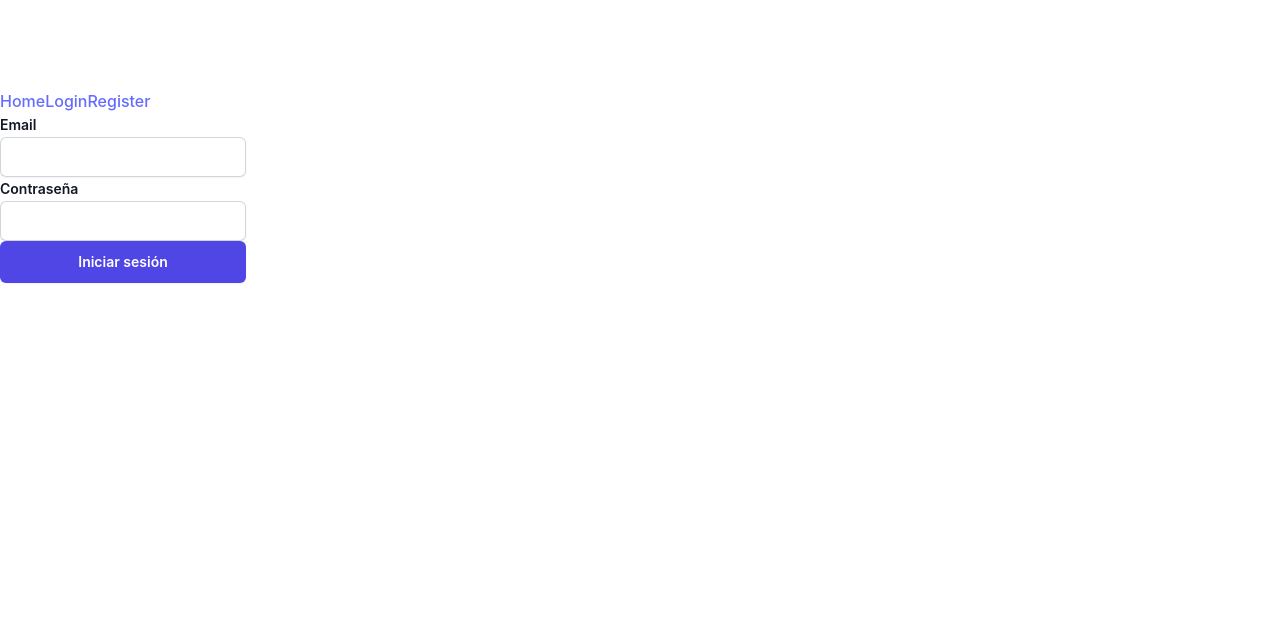
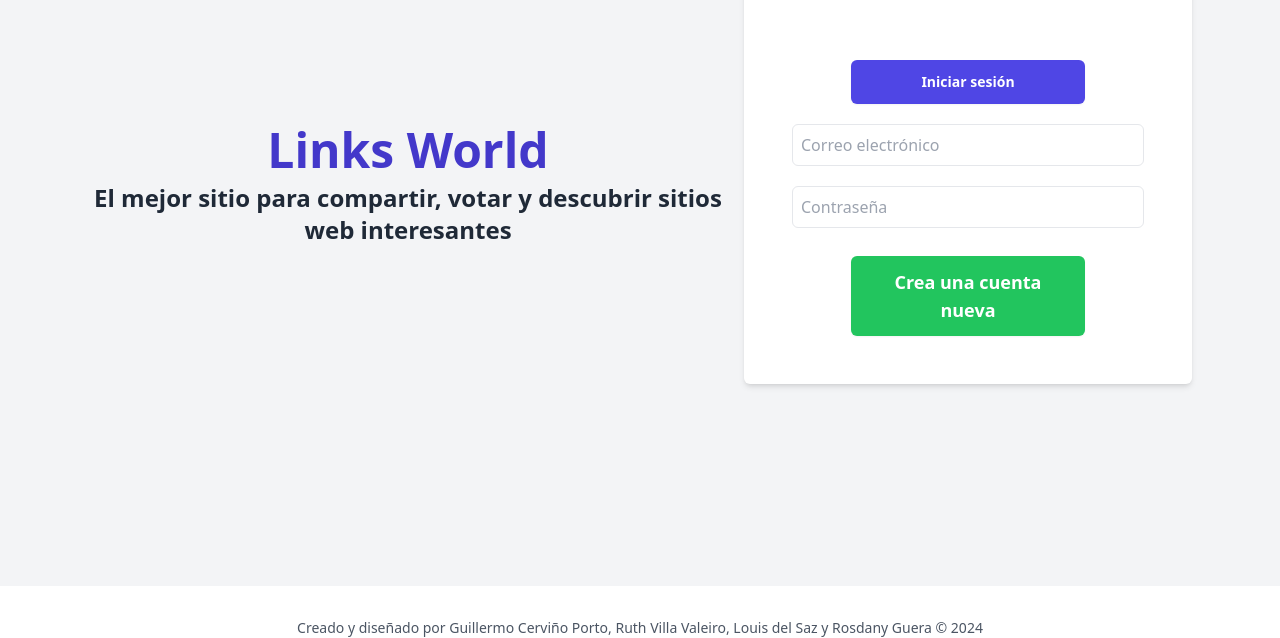
Before and after one commit to GuillermoGCP/Social-Links, a React (Vite) app: page /login in a window 1280 px wide. Shown: the part 214-852 px from the top of the page. Before the commit the page ends 800 px from the top, so only its background shows below. Built offline with nearby package versions, Linux system fonts and the light colour scheme.

Commit message:
Probar estilos

```diff
--- a/src/components/Button.jsx
+++ b/src/components/Button.jsx
@@ -1,16 +1,19 @@
 import PropTypes from "prop-types";
+
 const Button = ({ handler, children }) => {
   return (
     <button
-      className="block w-full rounded-md bg-indigo-600 px-3.5 py-2.5 text-center text-sm font-semibold text-white shadow-sm hover:bg-indigo-500 focus-visible:outline focus-visible:outline-2 focus-visible:outline-offset-2 focus-visible:outline-indigo-600"
+      className="block w-2/3 mx-auto rounded-md bg-indigo-600 px-4 py-3 text-center text-sm font-semibold text-white shadow-sm hover:bg-indigo-500 focus:outline-none focus:ring focus:border-indigo-500 focus:ring-indigo-200"
       onClick={handler}
     >
       {children}
     </button>
   );
 };
+
 Button.propTypes = {
   handler: PropTypes.func,
   children: PropTypes.node,
 };
+
 export default Button;
--- a/src/components/EmailInput.jsx
+++ b/src/components/EmailInput.jsx
@@ -1,15 +1,17 @@
 import PropTypes from "prop-types";
-const EmailInput = ({ email, setEmail }) => {
+
+const EmailInput = ({ email, setEmail, placeholder, children }) => {
   return (
-    <>
+    <div className="mb-4">
       <label
-        className="block text-sm font-semibold leading-6 text-gray-900"
+        className="block text-sm font-semibold text-gray-700"
         htmlFor="email"
       >
-        Email
+        {children}
       </label>
       <input
-        className="block w-full rounded-md border-0 px-3.5 py-2 text-gray-900 shadow-sm ring-1 ring-inset ring-gray-300 placeholder:text-gray-400 focus:ring-2 focus:ring-inset focus:ring-indigo-600 sm:text-sm sm:leading-6"
+        placeholder={placeholder}
+        className="mt-1 p-2 w-full border rounded-md focus:outline-none focus:border-indigo-500 focus:ring focus:ring-indigo-200"
         type="email"
         id="email"
         value={email}
@@ -17,11 +19,15 @@ const EmailInput = ({ email, setEmail }) => {
           setEmail(e.target.value);
         }}
       />
-    </>
+    </div>
   );
 };
+
 EmailInput.propTypes = {
   email: PropTypes.string,
   setEmail: PropTypes.func,
+  placeholder: PropTypes.string,
+  children: PropTypes.node,
 };
+
 export default EmailInput;
--- a/src/components/Navigation.jsx
+++ b/src/components/Navigation.jsx
@@ -2,11 +2,31 @@ import { Link } from "react-router-dom";
 
 const Navigation = () => {
   return (
-    <>
-      <Link to="/">Home</Link>
-      <Link to="/login">Login</Link>
-      <Link to="/register">Register</Link>
-    </>
+    <nav className="bg-gray-800 p-4">
+      <div className="flex items-center justify-between">
+        <Link
+          to="/"
+          className="text-white text-lg font-semibold hover:text-gray-300 mr-4"
+        >
+          Home
+        </Link>
+        <div className="flex items-center space-x-4">
+          <Link
+            to="/login"
+            className="text-white hover:text-gray-300 transition duration-300"
+          >
+            Iniciar Sesión
+          </Link>
+          <Link
+            to="/register"
+            className="text-white hover:text-gray-300 transition duration-300"
+          >
+            Registrarse
+          </Link>
+        </div>
+      </div>
+    </nav>
   );
 };
+
 export default Navigation;
--- a/src/components/PasswordInput.jsx
+++ b/src/components/PasswordInput.jsx
@@ -1,15 +1,17 @@
 import PropTypes from "prop-types";
-const PasswordForm = ({ password, setPassword }) => {
+
+const PasswordForm = ({ password, setPassword, placeholder, children }) => {
   return (
-    <>
+    <div className="mb-4">
       <label
-        className="block text-sm font-semibold leading-6 text-gray-900"
+        className="block text-sm font-semibold text-gray-700"
         htmlFor="password"
       >
-        Contraseña
+        {children}
       </label>
       <input
-        className="block w-full rounded-md border-0 px-3.5 py-2 text-gray-900 shadow-sm ring-1 ring-inset ring-gray-300 placeholder:text-gray-400 focus:ring-2 focus:ring-inset focus:ring-indigo-600 sm:text-sm sm:leading-6"
+        placeholder={placeholder}
+        className="mt-1 p-2 w-full border rounded-md focus:outline-none focus:border-indigo-500 focus:ring focus:ring-indigo-200"
         type="password"
         id="password"
         value={password}
@@ -17,11 +19,15 @@ const PasswordForm = ({ password, setPassword }) => {
           setPassword(e.target.value);
         }}
       />
-    </>
+    </div>
   );
 };
+
 PasswordForm.propTypes = {
   password: PropTypes.string,
   setPassword: PropTypes.func,
+  placeholder: PropTypes.string,
+  children: PropTypes.node,
 };
+
 export default PasswordForm;
--- a/src/components/TextInput.jsx
+++ b/src/components/TextInput.jsx
@@ -1,15 +1,16 @@
 import PropTypes from "prop-types";
+
 const TextInput = ({ name, setName, children }) => {
   return (
-    <>
+    <div className="mb-4">
       <label
-        className="block text-sm font-semibold leading-6 text-gray-900"
+        className="block text-sm font-semibold text-gray-700"
         htmlFor="name"
       >
         {children}
       </label>
       <input
-        className="block w-full rounded-md border-0 px-3.5 py-2 text-gray-900 shadow-sm ring-1 ring-inset ring-gray-300 placeholder:text-gray-400 focus:ring-2 focus:ring-inset focus:ring-indigo-600 sm:text-sm sm:leading-6"
+        className="mt-1 p-2 w-full border rounded-md focus:outline-none focus:border-indigo-500 focus:ring focus:ring-indigo-200"
         type="text"
         id="name"
         value={name}
@@ -17,12 +18,14 @@ const TextInput = ({ name, setName, children }) => {
           setName(e.target.value);
         }}
       />
-    </>
+    </div>
   );
 };
+
 TextInput.propTypes = {
   name: PropTypes.string,
   setName: PropTypes.func,
   children: PropTypes.node,
 };
+
 export default TextInput;
--- a/src/index.css
+++ b/src/index.css
@@ -1,72 +1,3 @@
 @import "tailwindcss/base";
 @import "tailwindcss/components";
 @import "tailwindcss/utilities";
-
-:root {
-  font-family: Inter, system-ui, Avenir, Helvetica, Arial, sans-serif;
-  line-height: 1.5;
-  font-weight: 400;
-
-  color-scheme: light dark;
-  color: rgba(255, 255, 255, 0.87);
-  background-color: #242424;
-
-  font-synthesis: none;
-  text-rendering: optimizeLegibility;
-  -webkit-font-smoothing: antialiased;
-  -moz-osx-font-smoothing: grayscale;
-}
-
-a {
-  font-weight: 500;
-  color: #646cff;
-  text-decoration: inherit;
-}
-a:hover {
-  color: #535bf2;
-}
-
-body {
-  margin: 0;
-  display: flex;
-  place-items: center;
-  min-width: 320px;
-  min-height: 100vh;
-}
-
-h1 {
-  font-size: 3.2em;
-  line-height: 1.1;
-}
-
-button {
-  border-radius: 8px;
-  border: 1px solid transparent;
-  padding: 0.6em 1.2em;
-  font-size: 1em;
-  font-weight: 500;
-  font-family: inherit;
-  background-color: #1a1a1a;
-  cursor: pointer;
-  transition: border-color 0.25s;
-}
-button:hover {
-  border-color: #646cff;
-}
-button:focus,
-button:focus-visible {
-  outline: 4px auto -webkit-focus-ring-color;
-}
-
-@media (prefers-color-scheme: light) {
-  :root {
-    color: #213547;
-    background-color: #ffffff;
-  }
-  a:hover {
-    color: #747bff;
-  }
-  button {
-    background-color: #f9f9f9;
-  }
-}
--- a/src/pages/Login.jsx
+++ b/src/pages/Login.jsx
@@ -1,21 +1,56 @@
 import EmailInput from "../components/EmailInput";
+import PasswordInput from "../components/PasswordInput";
 import Button from "../components/Button";
-import PasswordInput from "../components/PasswordInput";
 import useLogin from "../hooks/useLogin";
-import Navigation from "../components/Navigation";
+import { Link } from "react-router-dom";
 
 const Login = () => {
   const { email, setEmail, password, setPassword, loginHandler } = useLogin();
 
   return (
     <>
-      <Navigation />
-      <form>
-        <EmailInput email={email} setEmail={setEmail} />
-        <PasswordInput password={password} setPassword={setPassword} />
-        <Button handler={loginHandler}>Iniciar sesión</Button>
-      </form>
+      <div className="min-h-screen flex flex-col lg:flex-row items-center justify-center bg-gray-100">
+        <div className="lg:w-1/2 mb-8 lg:mb-0 text-center">
+          <h1 className="text-5xl font-extrabold mb-2 mt-4 text-indigo-700">
+            Links World
+          </h1>
+          <h2 className="text-xl lg:text-2xl font-semibold mb-4 mt-2 text-gray-800">
+            El mejor sitio para compartir, votar y descubrir sitios web
+            interesantes
+          </h2>
+        </div>
+        <div className="lg:w-1/2 bg-white p-8 lg:p-12 shadow-md rounded-md max-w-md w-full lg:ml-4">
+          <h2 className="text-3xl font-semibold mb-6 text-center"></h2>
+          <form className="space-y-4" onSubmit={loginHandler}>
+            <Button handler={loginHandler} className="mb-7 h-16">
+              Iniciar sesión
+            </Button>
+            <EmailInput
+              email={email}
+              setEmail={setEmail}
+              placeholder="Correo electrónico"
+            />
+            <PasswordInput
+              password={password}
+              setPassword={setPassword}
+              placeholder="Contraseña"
+            />
+            <Link to="/register">
+              <p className="block w-2/3 mx-auto rounded-md bg-green-500 px-4 py-3 text-center text-lg font-semibold text-white shadow-sm hover:bg-green-400 focus:outline-none focus:ring focus:border-green-500 focus:ring-green-200 mt-7">
+                Crea una cuenta nueva
+              </p>
+            </Link>
+          </form>
+        </div>
+      </div>
+      <footer className="mt-8 text-gray-600 text-sm text-center mb-8">
+        <p>
+          Creado y diseñado por Guillermo Cerviño Porto, Ruth Villa Valeiro,
+          Louis del Saz y Rosdany Guera &copy; 2024
+        </p>
+      </footer>
     </>
   );
 };
+
 export default Login;
--- a/src/pages/Register.jsx
+++ b/src/pages/Register.jsx
@@ -17,17 +17,20 @@ const Register = () => {
   } = useRegister();
 
   return (
-    <>
+    <div className="min-h-screen flex flex-col items-center justify-center bg-gray-100">
       <Navigation />
-      <form>
+      <div className="bg-white p-8 shadow-md rounded-md max-w-md w-full">
+        <h2 className="text-2xl font-semibold mb-6">Registro</h2>
+        <form className="space-y-4" onSubmit={handleRegisterSubmit}>
           <TextInput name={name} setName={setName}>
-          Name
+            Nombre
           </TextInput>
           <EmailInput email={email} setEmail={setEmail} />
           <PasswordInput password={password} setPassword={setPassword} />
           <Button handler={handleRegisterSubmit}>Regístrate</Button>
         </form>
-    </>
+      </div>
+    </div>
   );
 };
 
```
Lines whose indentation alone changed are shown as unchanged.
